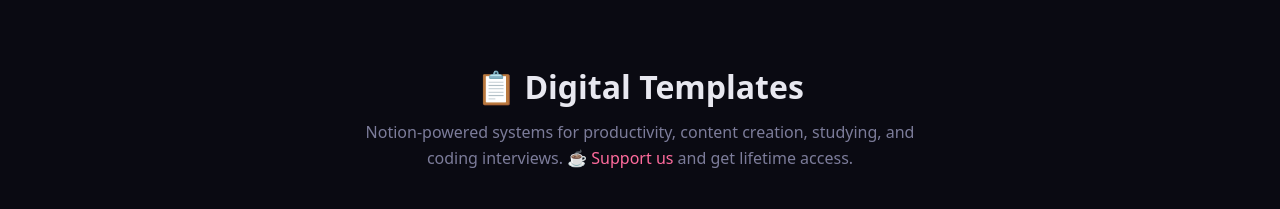
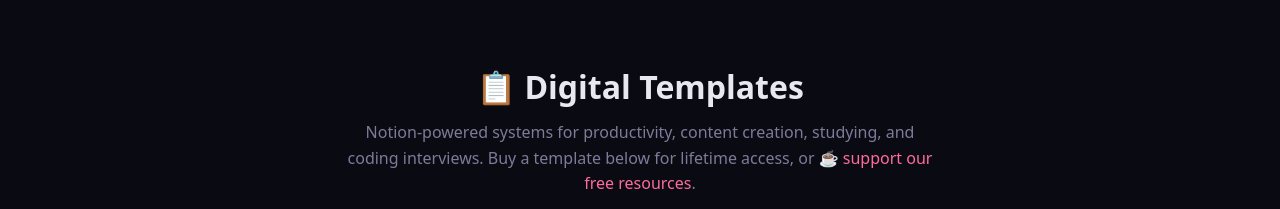
Before and after one commit to fudoshindragon-netizen/webtools, a website built with Vite: page sales-page/index.html in a window 1280 px wide. Shown: the part 1552-1761 px from the top of the page. Built offline with nearby package versions, Linux system fonts and the light colour scheme; grey boxes are pictures that could not be loaded; files whose address does not match are found by name.

Commit message:
Fix template access copy and art images

```diff
--- a/sales-page/index.html
+++ b/sales-page/index.html
@@ -63,7 +63,7 @@
       <!-- ======== DIGITAL TEMPLATES ======== -->
       <section id="templates" class="section">
         <h2 class="section-title">📋 Digital Templates</h2>
-        <p class="section-sub">Notion-powered systems for productivity, content creation, studying, and coding interviews. <a href="https://www.buymeacoffee.com/microventurelabs" target="_blank" style="color:var(--accent)">☕ Support us</a> and get lifetime access.</p>
+        <p class="section-sub">Notion-powered systems for productivity, content creation, studying, and coding interviews. Buy a template below for lifetime access, or <a href="https://www.buymeacoffee.com/microventurelabs" target="_blank" style="color:var(--accent)">☕ support our free resources</a>.</p>
         <div class="product-grid" id="templates-grid"></div>
       </section>
 
```
Also changed, not shown: sales-page/public/images/faceless-motivation.png (added), 2 other files.
